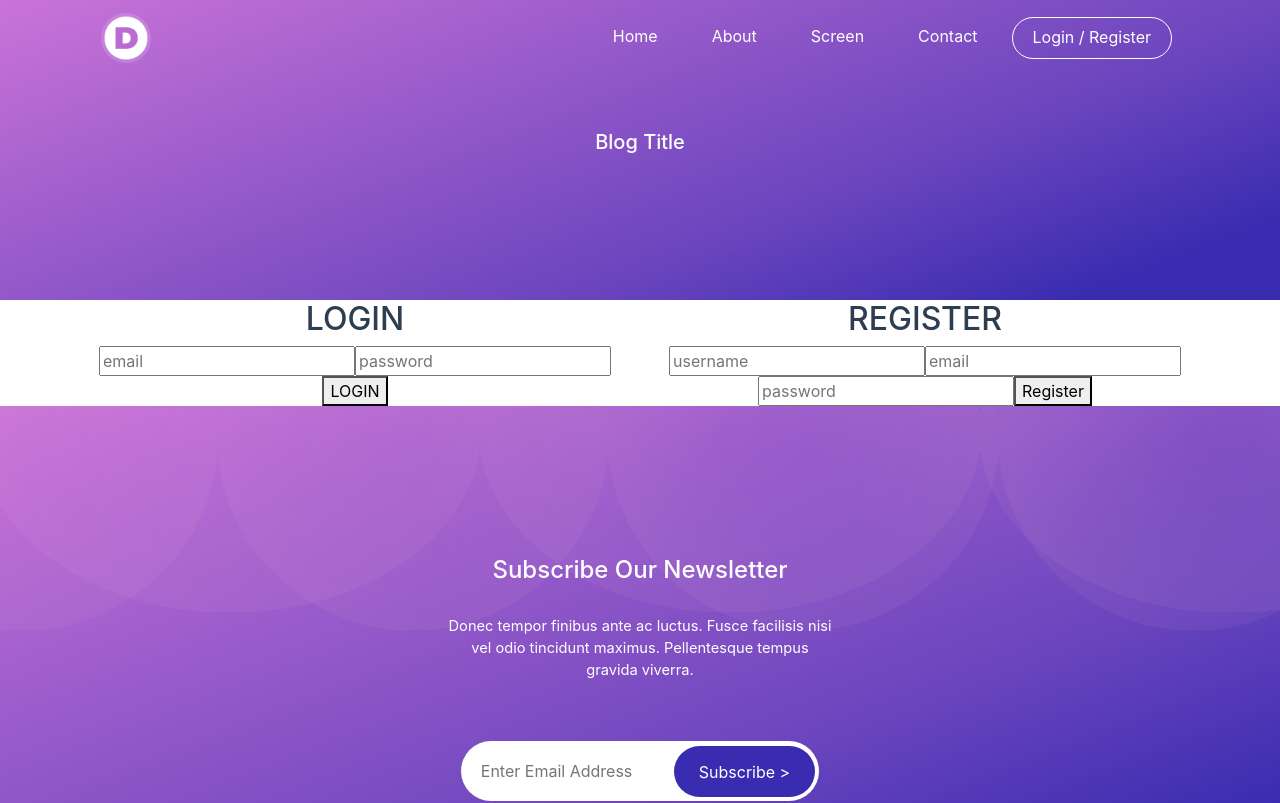
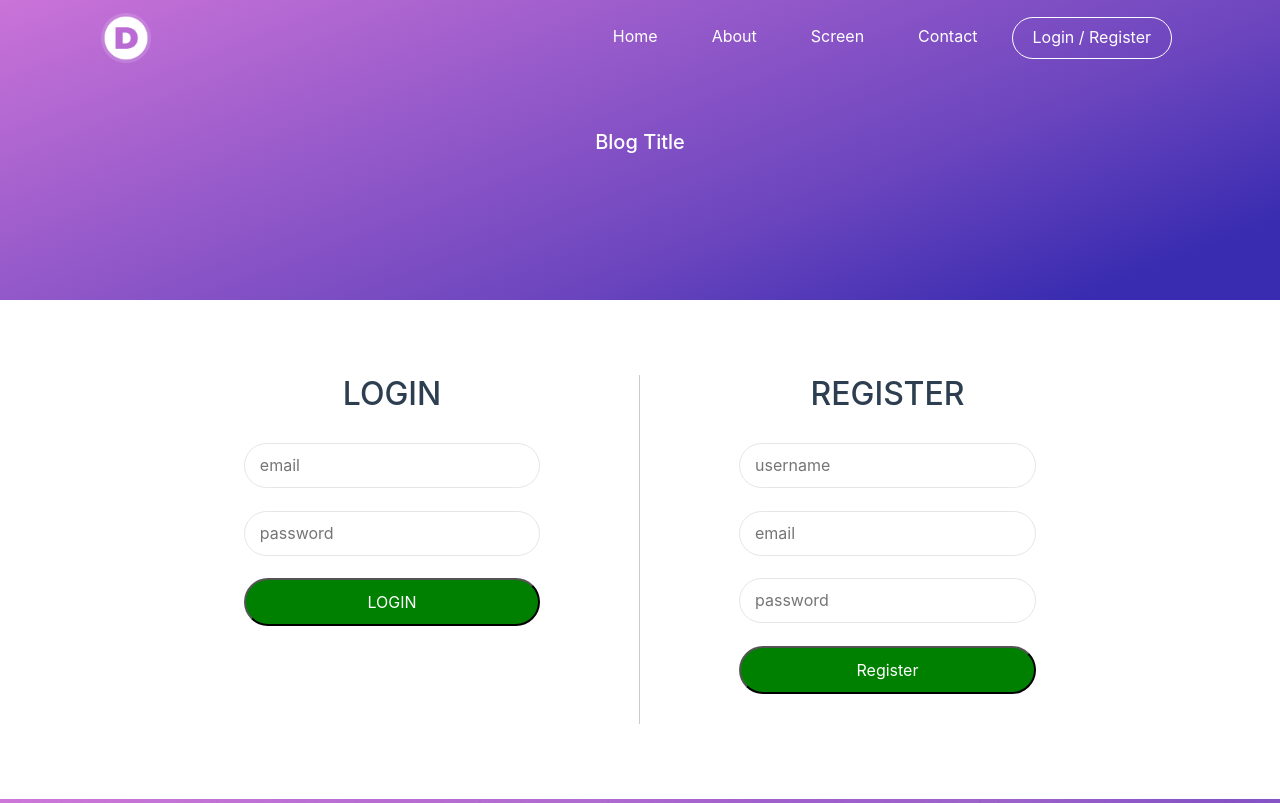
Before and after one commit to behnamjz/arvan-blog, a Vue app: page /login in a window 1280 px wide. Shown: the top 803 px of the page. Built offline with nearby package versions, Linux system fonts and the light colour scheme; what v-toaster, vue-cookies, vue-moment would draw is missing.

Commit message:
updated styles

```diff
--- a/src/assets/scss/main.scss
+++ b/src/assets/scss/main.scss
@@ -95,8 +95,8 @@ footer {
   height: 500px;
   position: relative;
   overflow: hidden;
-}
-.circle {
+
+  & .circle {
     background: radial-gradient(ellipse at center, #ffbdd700 0%, #ffbdd70f 71%, transparent 66%);
     background-size: 25% 99%;
     background-repeat: repeat-x;
@@ -113,7 +113,7 @@ footer {
     }
   }
 
-.second-circle {
+  & .second-circle {
     background: radial-gradient(ellipse at center, #ffbdd700 0%, #ffbdd70f 71%, transparent 66%);
     background-size: 25% 97%;
     background-repeat: repeat-x;
@@ -129,7 +129,7 @@ footer {
     }
   }
 
-.subscribe {
+  & .subscribe {
     width: 40%;
     min-width: 200px;
     height: 200px;
@@ -204,7 +204,7 @@ footer {
   }
 
 
-.bottom-footer {
+  & .bottom-footer {
     position: absolute;
     bottom: 0;
     color: #ffffff;
@@ -227,3 +227,87 @@ footer {
       }
     }
   }
+
+}
+
+// Pagination //
+.pagination {
+  margin: 0 auto;
+
+  & a {
+    color: #444 !important;
+    height: 48px;
+    display: inline-block;
+    line-height: 48px;
+    width: 57px;
+  }
+
+  & .navigation {
+    border: 1px solid $middleblue;
+    color: $middleblue !important;
+    border-radius: 50px;
+    display: inline-block;
+    width: 120px;
+  }
+
+  & .active {
+
+    & a {
+      color: $middleblue;
+      text-decoration: underline !important;
+    }
+  }
+
+  & .disabled {
+
+    & .navigation {
+      border: 1px solid #ccc;
+      color: #ccc !important;
+    }
+  }
+}
+
+// login //
+.authentication-section {
+  padding: $basesize * 5;
+
+  & .col-md-6 {
+    padding: 0 0 30px;
+    text-align: center;
+
+    &:first-child {
+      border-right: 1px solid #ccc;
+    }
+
+    & h2 {
+      margin-bottom: 30px;
+    }
+
+    & input {
+      border: 1px solid $gray;
+      height: 45px;
+      line-height: 45px;
+      border-radius: 30px;
+      display: block;
+      margin: 0 auto $basesize * 1.5;
+      width: 60%;
+      outline: none;
+      padding: 15px;
+    }
+
+    & button {
+      background: $basegreen;
+      width: 60%;
+      padding: 10px;
+      border-radius: 30px;
+      color: white;
+      outline: none;
+    }
+
+    & .btn-disabled {
+      background: $gray;
+      border: 1px solid darken($gray, 10);
+      color: darken($gray, 40);
+    }
+  }
+}
--- a/src/assets/scss/variables.scss
+++ b/src/assets/scss/variables.scss
@@ -4,6 +4,7 @@ $baseblue: #392cb0;
 $darkgray: #293039;
 $thingray: #94a1ac;
 $mediumgray: #4e5c66;
+$basegreen: green;
 $gray: #e6e6e6;
 $boldgray: #94a1ac;
 $basesize: 15px;
```
Lines whose indentation alone changed are shown as unchanged.
